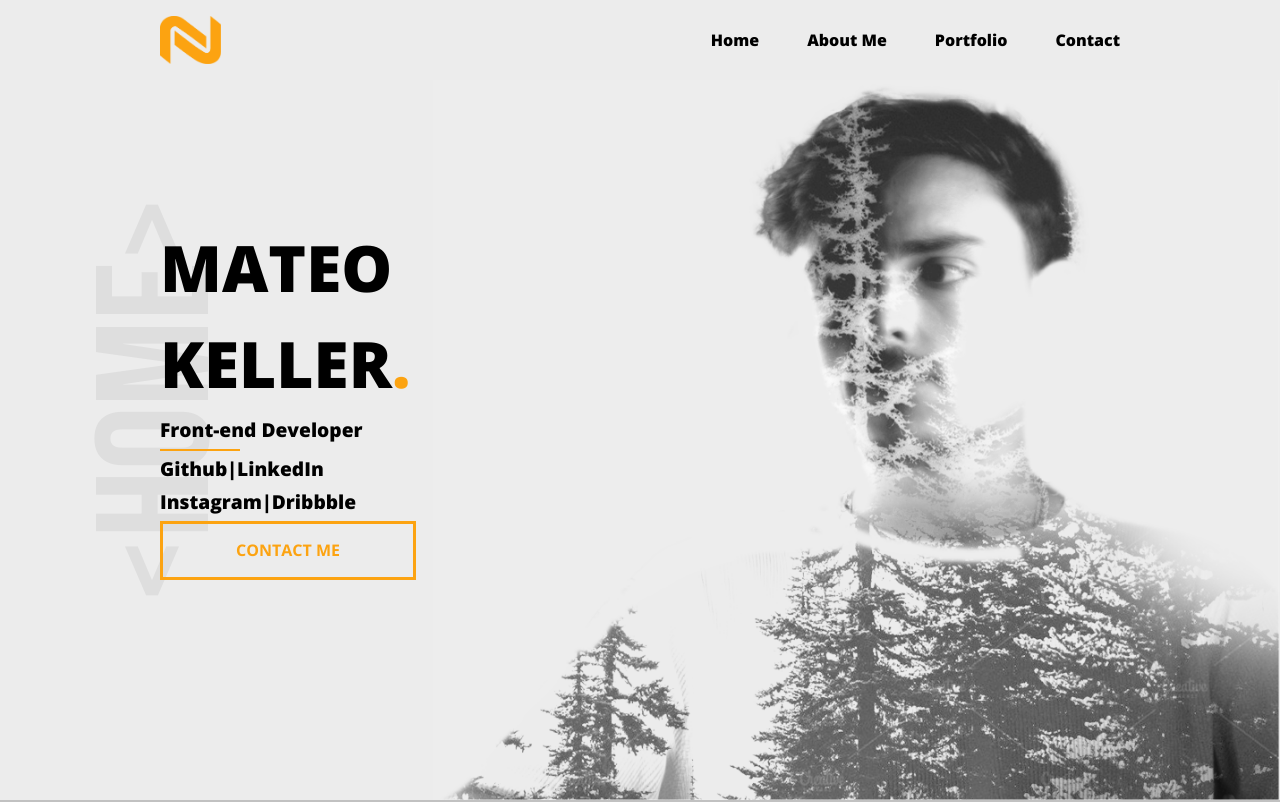
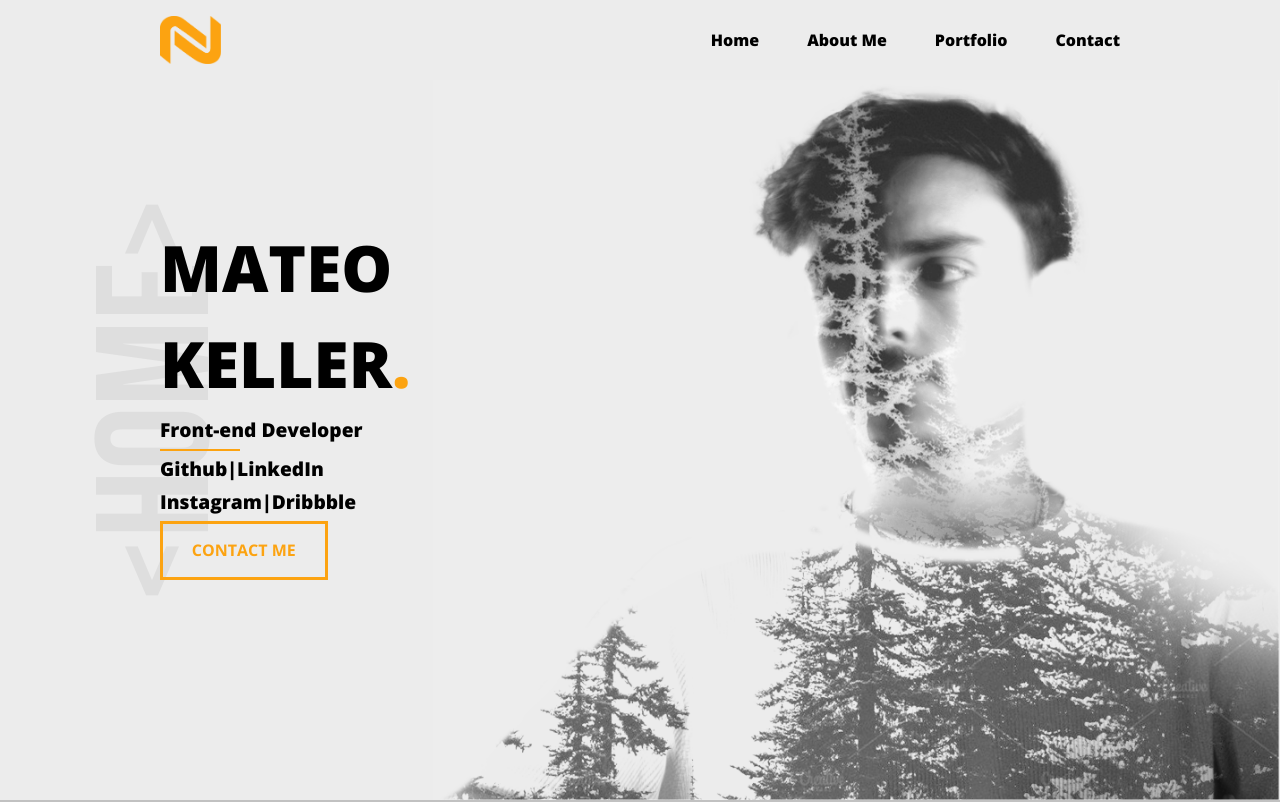
Before and after one commit to mateokeller/my-portfolio, a React (Vite) app: page / in a window 1280 px wide. Shown: the top 802 px of the page. Built offline with nearby package versions, Linux system fonts and the light colour scheme.

Commit message:
fix contact me link

```diff
--- a/src/components/Header.jsx
+++ b/src/components/Header.jsx
@@ -19,7 +19,6 @@ const Header = () => {
           <a href="https://www.instagram.com/mateo.keller/">Instagram</a>|
           <a href="https://dribbble.com/mateokeller">Dribbble</a>
         </p>
-        <button className="btn">
         <ReactLink
           to="contact"
           spy={true}
@@ -27,9 +26,8 @@ const Header = () => {
           offset={-300}
           className="pointer"
         >
-            CONTACT ME
+          <button className="btn">CONTACT ME</button>
         </ReactLink>
-        </button>
       </div>
       {/* <img className="" src="/src/assets/landing.png" alt="header-background" /> */}
     </header>
```
Lines whose indentation alone changed are shown as unchanged.
